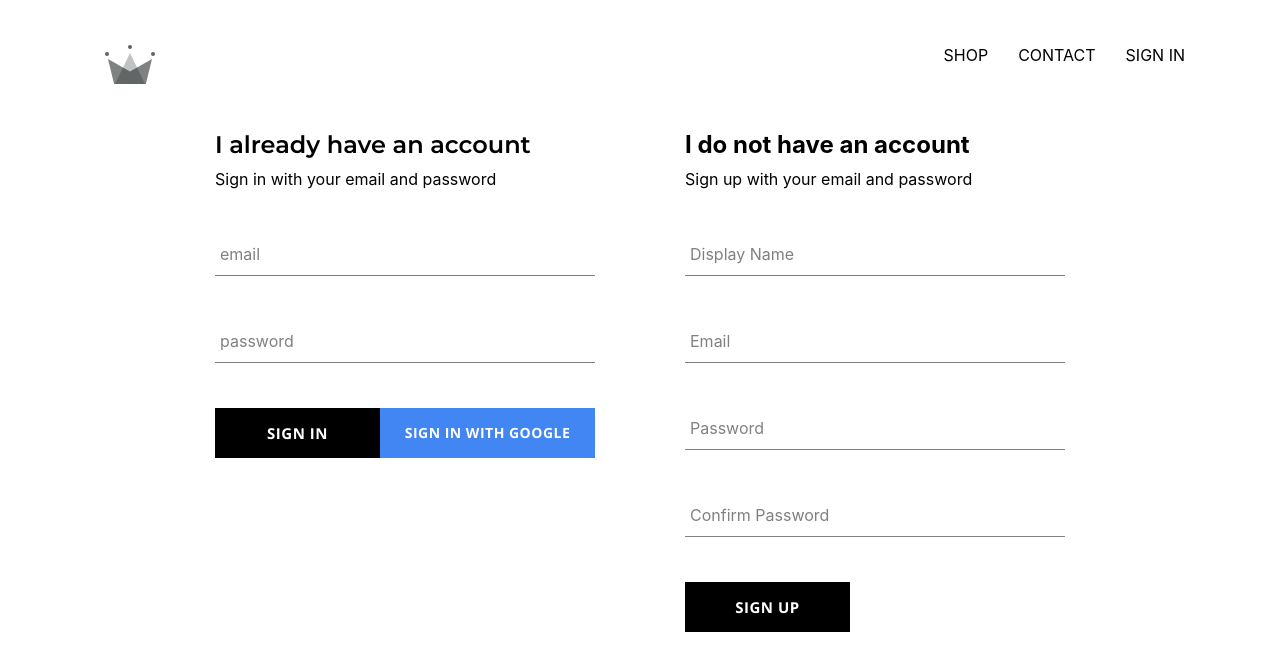
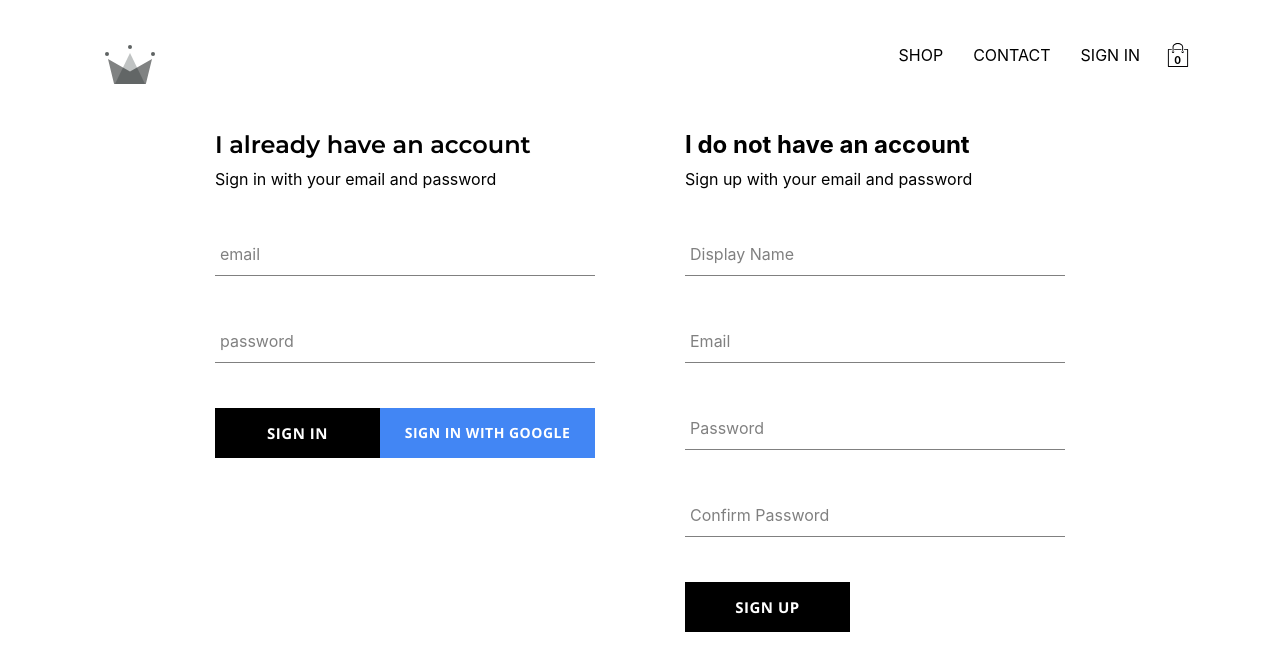
Before and after one commit to yonabrauner/avi-express, a React (Create React App) app: page /signin in a window 1280 px wide. Shown: the top 670 px of the page. Built offline with nearby package versions, Linux system fonts and the light colour scheme; no server answers.

Commit message:
implemented toggling of cart-dropdown

```diff
--- /dev/null
+++ b/src/components/cart-dropdown/cart-dropdown.component.jsx
@@ -0,0 +1,12 @@
+import React from 'react';
+import { CustomButton } from '../custom-button/custom-button.component';
+import './cart-dropdown.styles.scss';
+
+export const CartDropdown = () => (
+    <div className='cart-dropdown'>
+        <div className='cart-items'>
+
+        </div>
+        <CustomButton>GO TO CHECKOUT</CustomButton>
+    </div>
+)
--- /dev/null
+++ b/src/components/cart-dropdown/cart-dropdown.styles.scss
@@ -0,0 +1,25 @@
+.cart-dropdown {
+  position: absolute;
+  width: 240px;
+  height: 340px;
+  display: flex;
+  flex-direction: column;
+  padding: 15px;
+  border: 1px solid black;
+  background-color: white;
+  top: 90px;
+  right: 40px;
+  z-index: 5;
+
+  .cart-items {
+    height: 240px;
+    display: flex;
+    flex-direction: column;
+    overflow: scroll;
+  }
+
+  button {
+    margin-top: auto;
+    font-size: 13px;
+  }
+}
--- /dev/null
+++ b/src/components/cart-icon/cart-icon.component.jsx
@@ -0,0 +1,17 @@
+import React from 'react';
+import './cart-icon.styles.scss';
+import { ReactComponent as ShoppingIcon } from '../../assets/shopping-bag.svg';
+import { toggleCart } from '../../redux/cartSlice';
+import { useDispatch, useSelector } from 'react-redux';
+
+export const CartIcon = () => {
+    const dispatch = useDispatch();
+    const isCartOpen = useSelector((state) => state.cart.isCartOpen);
+    console.log(isCartOpen);
+    return (
+        <div className='cart-icon' onClick={() => {dispatch(toggleCart());}}>
+            <ShoppingIcon className='shopping-icon'/>
+            <span className='item-count'>0</span>
+        </div>
+    )
+}
--- /dev/null
+++ b/src/components/cart-icon/cart-icon.styles.scss
@@ -0,0 +1,21 @@
+.cart-icon {
+  width: 45px;
+  height: 45px;
+  position: relative;
+  display: flex;
+  align-items: center;
+  justify-content: center;
+  cursor: pointer;
+
+  .shopping-icon {
+    width: 24px;
+    height: 24px;
+  }
+
+  .item-count {
+    position: absolute;
+    font-size: 10px;
+    font-weight: bold;
+    bottom: 12px;
+  }
+}
--- a/src/components/header/header.component.jsx
+++ b/src/components/header/header.component.jsx
@@ -3,11 +3,15 @@
 import { Link } from 'react-router-dom';
 import {ReactComponent as Logo} from '../../assets/crown.svg';
 import { auth } from "../../firebase/firebase.utils";
-import { useSelector } from "react-redux";
+import { useSelector, useDispatch } from "react-redux";
+import { CartIcon } from '../cart-icon/cart-icon.component';
+import { CartDropdown } from '../cart-dropdown/cart-dropdown.component';
+import { toggleCart } from "../../redux/cartSlice";
 
 export const Header = () => {
     const currentUser = useSelector((state) => state.user.currentUser);
-    // const useDispatch
+    const isCartOpen = useSelector((state) => state.cart.isCartOpen)
+    const dispatch = useDispatch();
     return (
         <div className="header">
             <Link className='logo-container' to="/">
@@ -21,7 +25,9 @@
                     <div className="option" onClick={() => auth.signOut()}>SIGN OUT</div>
                     : <Link className="option" to="/signin">SIGN IN</Link>
                 }
+                <CartIcon />
             </div>
+            {isCartOpen ? <CartDropdown /> : null}
         </div>
     )
 }
--- /dev/null
+++ b/src/redux/cartSlice.js
@@ -0,0 +1,20 @@
+import {createSlice} from '@reduxjs/toolkit';
+
+export const cartSlice = createSlice({
+    name: 'cart',
+    initialState: { isCartOpen: false },
+    reducers: {
+        toggleCart: (state) => {
+            state.isCartOpen = !state.isCartOpen;
+        },
+        closeCart: (state) => {
+            state.isCartOpen = false;
+        },
+        openCart: (state) => {
+            state.isCartOpen = true;
+        }
+    },
+});
+
+export const { toggleCart, closeCart, openCart } = cartSlice.actions
+export default cartSlice.reducer;
--- a/src/redux/store.js
+++ b/src/redux/store.js
@@ -1,10 +1,12 @@
 import { configureStore} from '@reduxjs/toolkit';
 import userReducer from './userSlice';
+import cartReducer from './cartSlice';
 import logger from 'redux-logger';
 
 const store = configureStore({
     reducer: {
         user: userReducer,
+        cart: cartReducer,
     },
     middleware: (getDefaultMiddleware) =>
         getDefaultMiddleware().concat(logger)
--- a/src/redux/userSlice.js
+++ b/src/redux/userSlice.js
@@ -10,5 +10,5 @@
     },
 });
 
-export const { setCurrentUser } = userSlice.actions
+export const { setCurrentUser } = userSlice.actions;
 export default userSlice.reducer;
```
Also changed, not shown: src/assets/shopping-bag.svg (added).
